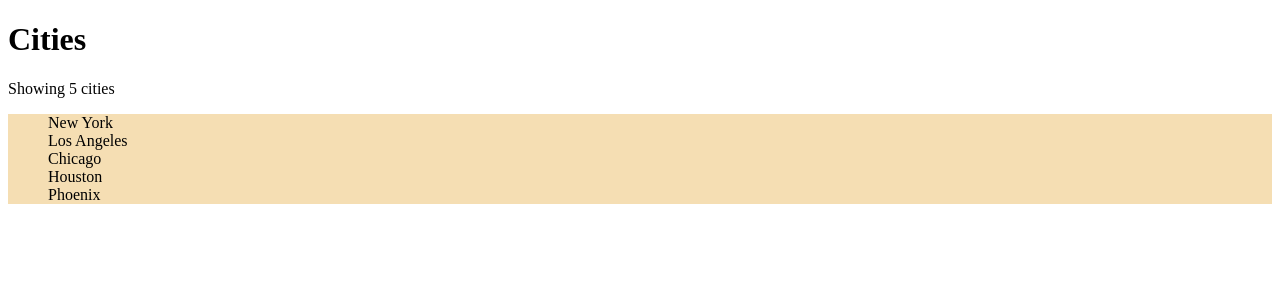
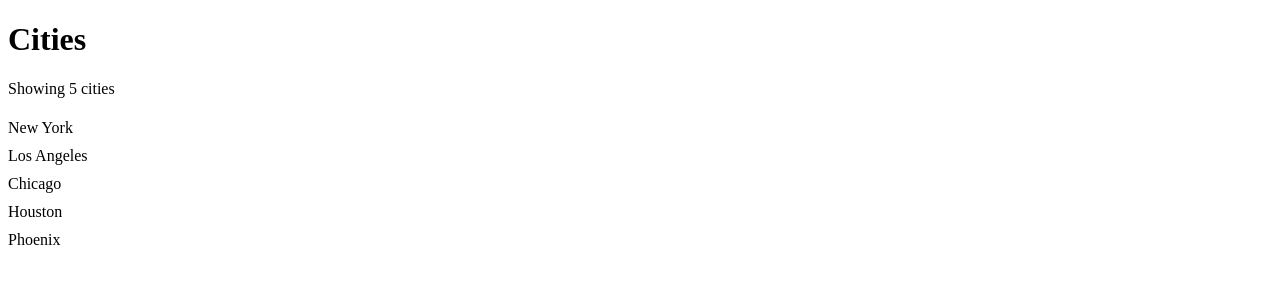
Before and after one commit to DevAhmedKhalil/mosh-react-app, a React (Vite) app: page / in a window 1280 px wide. Shown: the top 300 px of the page. Built offline with nearby package versions, Linux system fonts and the light colour scheme.

Commit message:
4- css in js with 'styled-components' library

```diff
--- a/package.json
+++ b/package.json
@@ -18,6 +18,7 @@
   "dependencies": {
     "bootstrap": "^5.3.8",
     "react": "^19.2.0",
-    "react-dom": "^19.2.0"
+    "react-dom": "^19.2.0",
+    "styled-components": "^6.1.19"
   }
 }
--- a/src/components/ListGroup/ListGroup.tsx
+++ b/src/components/ListGroup/ListGroup.tsx
@@ -1,6 +1,21 @@
 import { useState } from "react";
 
-import styles from "./ListGrout.module.css";
+import styled from "styled-components";
+
+const List = styled.ul`
+  list-style: none;
+  padding: 0;
+`;
+
+interface ListItemProps {
+  active: boolean;
+}
+
+const ListItem = styled.li<ListItemProps>`
+  padding: 5px 0;
+  background-color: ${(props) => (props.active ? "lightblue" : "white")};
+  cursor: pointer;
+`;
 
 interface ListGroupProps {
   items: string[];
@@ -18,26 +33,20 @@ function ListGroup({ items, heading, onSelectItem }: ListGroupProps) {
 
       {items.length > 0 && <p>Showing {items.length} cities</p>}
 
-      {/* <ul className="list-group "> */}
-      {/* <ul className={styles["list-group"]}> */}
-      <ul className={[styles.listGroup, styles.container].join(" ")}>
+      <List>
         {items.map((city, index) => (
-          <li
+          <ListItem
+            active={index === selectedIndex}
             key={city}
-            className={
-              selectedIndex === index
-                ? "list-group-item active"
-                : "list-group-item"
-            }
             onClick={() => {
               setSelectedIndex(index);
               onSelectItem(city);
             }}
           >
             {city}
-          </li>
+          </ListItem>
         ))}
-      </ul>
+      </List>
     </>
   );
 }
```
Also changed, not shown: 1 other file (tests, documents, lock files or other folders).
